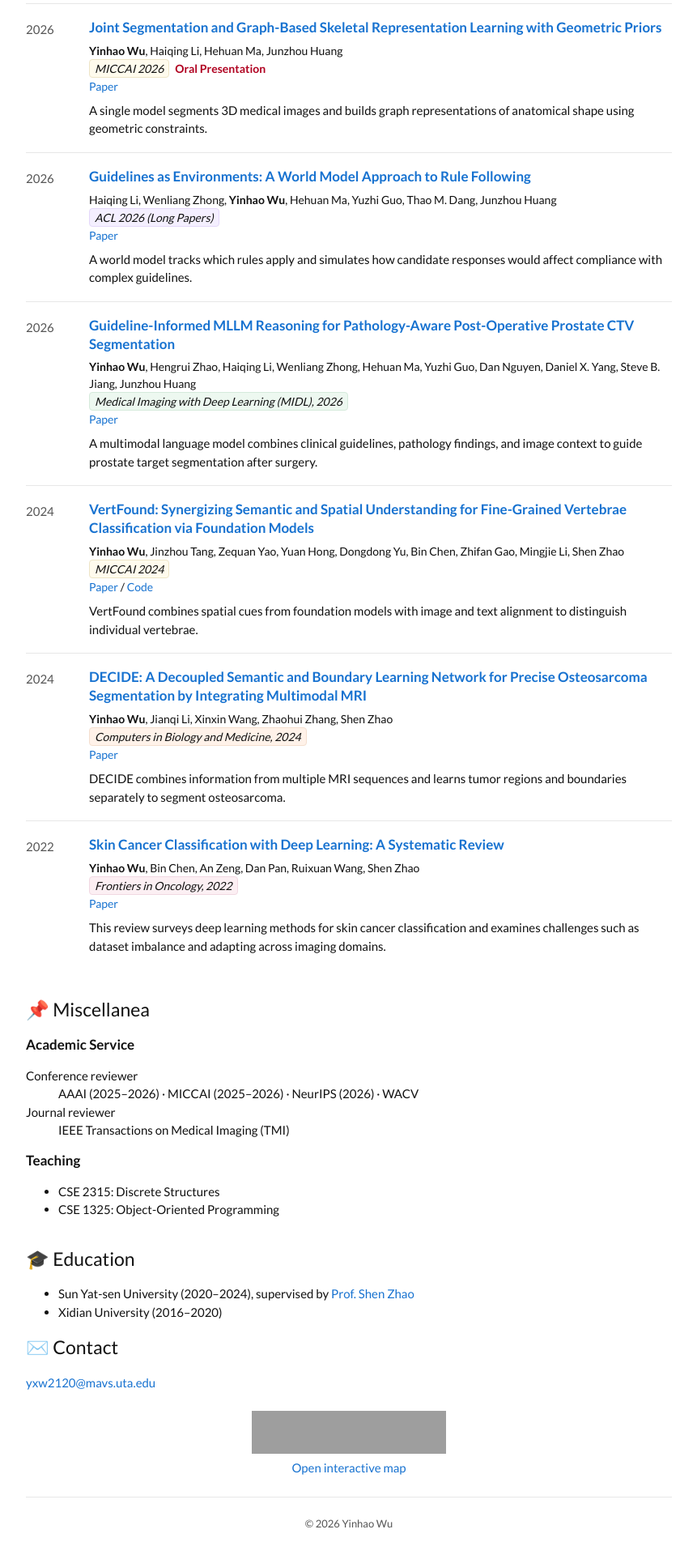
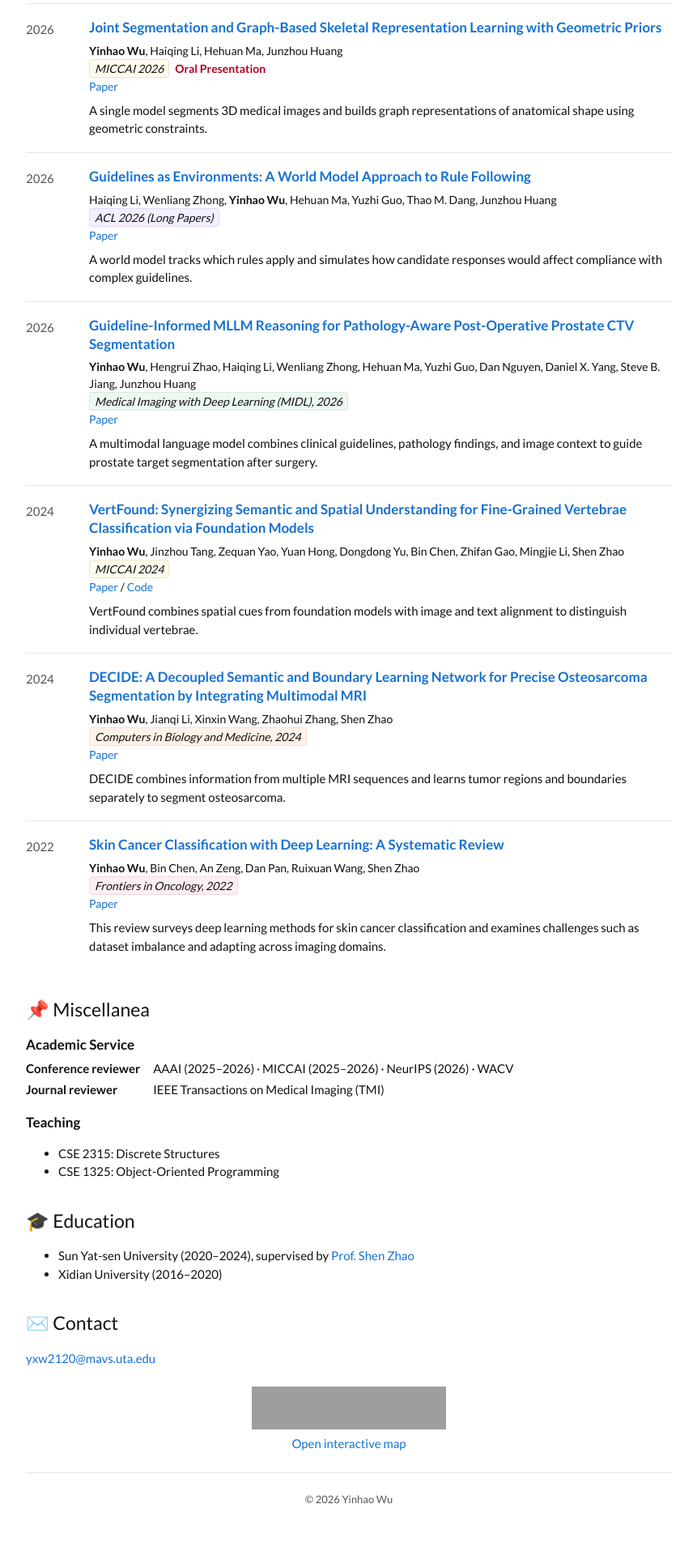
Before and after one commit to inhaowu/inhaowu.github.io, a Jekyll site: the page built from index.html, in a window 1280 px wide. Shown: the part 711-2631 px from the top of the page at 81% size, without its empty margins (209-1070 px from the left). Built offline with Jekyll 4.4.1, drawn with Linux system fonts in a browser that asks for light colours; after the commit the page ends 2601 px from its top, so only the background shows below that; grey boxes are pictures that could not be loaded.

Commit message:
Refine academic service and contact spacing

```diff
--- a/assets/css/home.css
+++ b/assets/css/home.css
@@ -71,8 +71,34 @@ h3{font-size:17px;line-height:1.35;font-weight:700;margin:0 0 6px}
   margin: 8px 0 0;
 }
 .miscellanea,
-.education {
+.education,
+.contact {
   margin-top: 32px;
+}
+
+.service-list {
+  display: grid;
+  grid-template-columns: max-content minmax(0, 1fr);
+  gap: 4px 16px;
+  margin: 0 0 18px;
+}
+
+.service-list dt {
+  font-weight: 700;
+}
+
+.service-list dd {
+  margin: 0;
+}
+
+@media (max-width: 540px) {
+  .service-list {
+    grid-template-columns: 1fr;
+  }
+
+  .service-list dd + dt {
+    margin-top: 4px;
+  }
 }
 
 .visitor-map {
```
